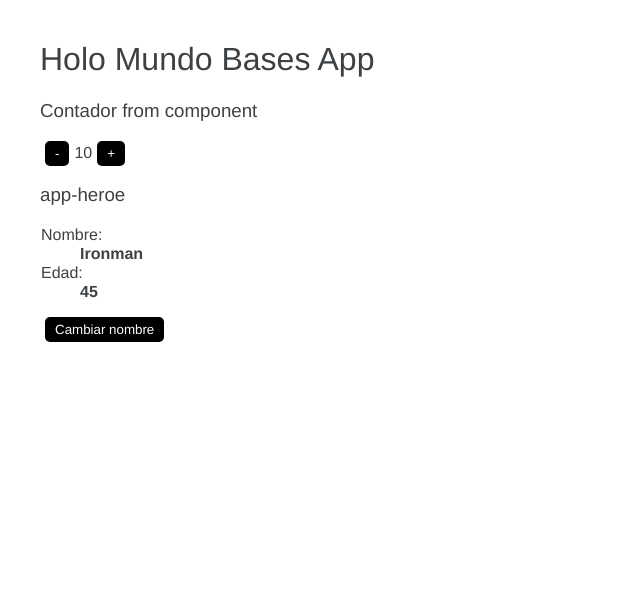
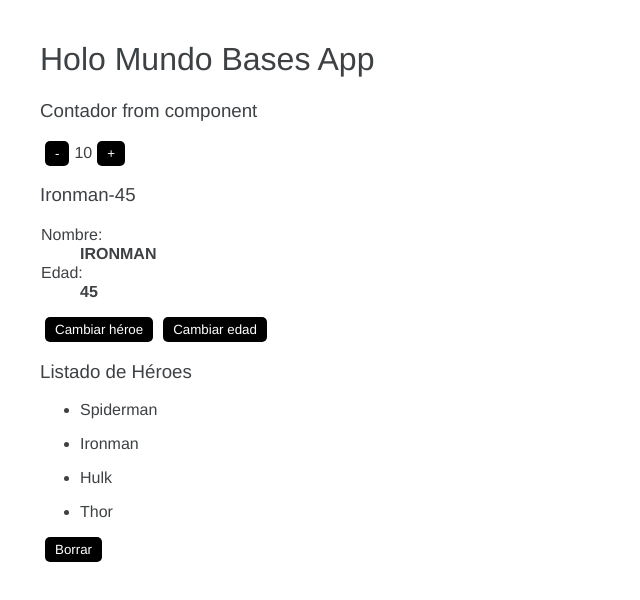
Before and after one commit to PauArcila/AngularFH, an Angular app in the folder 01-bases/: page / in a window 1280 px wide. Shown: the top 600 px of the page, without its empty margins (0-640 px from the left). Built offline with nearby package versions, Linux system fonts and the light colour scheme.

Commit message:
ejercicios ngIf ngFor

```diff
--- a/01-bases/src/app/app.module.ts
+++ b/01-bases/src/app/app.module.ts
@@ -5,12 +5,14 @@ import { AppRoutingModule } from './app-routing.module';
 import { AppComponent } from './app.component';
 import { ContadorComponent } from './components/contador/contador.component';
 import { HeroeComponent } from './components/heroes/heroe/heroe.component';
+import { ListadoComponent } from './components/heroes/listado/listado.component';
 
 @NgModule({
   declarations: [
     AppComponent,
     ContadorComponent,
-    HeroeComponent
+    HeroeComponent,
+    ListadoComponent
   ],
   imports: [
     BrowserModule,
--- a/01-bases/src/app/components/heroes/heroe/heroe.component.html
+++ b/01-bases/src/app/components/heroes/heroe/heroe.component.html
@@ -1,11 +1,17 @@
-<h3>{{title}}</h3>
+<h3>{{obtenerNombre()}}-{{edad}}</h3>
 <dl>
     <td>Nombre: </td>
-    <dd>{{obtenerNombre()}}</dd>
+    <dd>{{obtenerNombre() | uppercase }}</dd>
 
     <td>Edad: </td>
     <dd>{{edad}}</dd>
 </dl>
 
-<button (click)="cambiarNombre()">
-    Cambiar nombre</button>
+<button (click)="cambiarHeroe()">
+    Cambiar héroe</button>
+
+
+<button (click)="cambiarEdad()">
+    Cambiar edad</button>
+
+<app-listado></app-listado>
--- a/01-bases/src/app/components/heroes/heroe/heroe.component.ts
+++ b/01-bases/src/app/components/heroes/heroe/heroe.component.ts
@@ -15,8 +15,11 @@ export class HeroeComponent  {
     return  `${this.nombre}`;
   }
 
-  cambiarNombre(): void{
+  cambiarHeroe(): void{
     this.nombre = 'Spiderman';
   }
 
+  cambiarEdad(){
+    this.edad = 20;
+  }
 }
--- /dev/null
+++ b/01-bases/src/app/components/heroes/listado/listado.component.html
@@ -0,0 +1,13 @@
+<h3>Listado de Héroes</h3>
+
+<ul *ngFor="let heroe of heroes">
+    <li>{{heroe}}</li>
+</ul>
+
+<div *ngIf="heroeBorrado!==''">
+    <h4>Héroe Borrado:&nbsp;<span>{{heroeBorrado}}</span></h4>
+</div>
+
+<button (click)="eliminarHeroe()">
+    Borrar
+</button>
--- /dev/null
+++ b/01-bases/src/app/components/heroes/listado/listado.component.ts
@@ -0,0 +1,16 @@
+import { Component} from '@angular/core';
+
+@Component({
+  selector: 'app-listado',
+  templateUrl: './listado.component.html',
+  styleUrls: ['./listado.component.scss']
+})
+export class ListadoComponent  {
+
+  heroes: string[]=['Spiderman', 'Ironman', 'Hulk', 'Thor'];
+  heroeBorrado:string = '';
+
+  eliminarHeroe(){
+    this.heroeBorrado = this.heroes.shift() || '';
+  }
+}
```
Also changed, not shown: 01-bases/src/app/components/heroes/listado/listado.component.scss (added), 1 other file (tests, documents, lock files or other folders).
